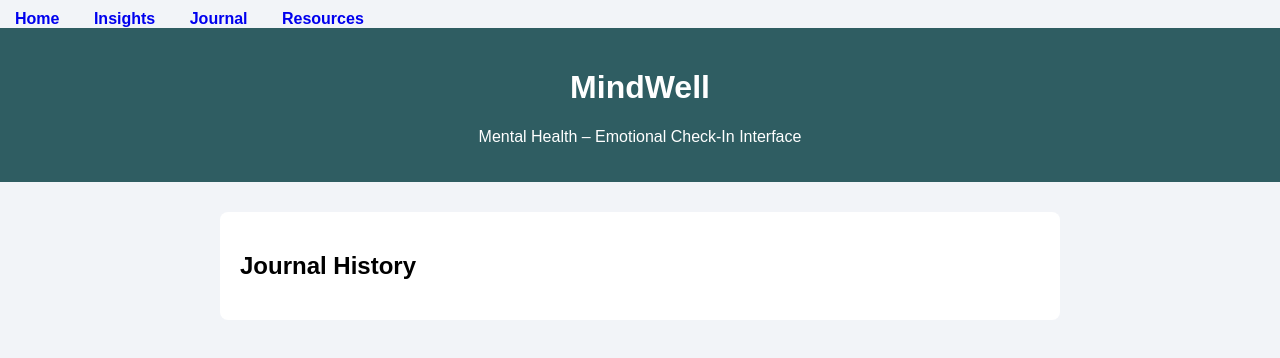
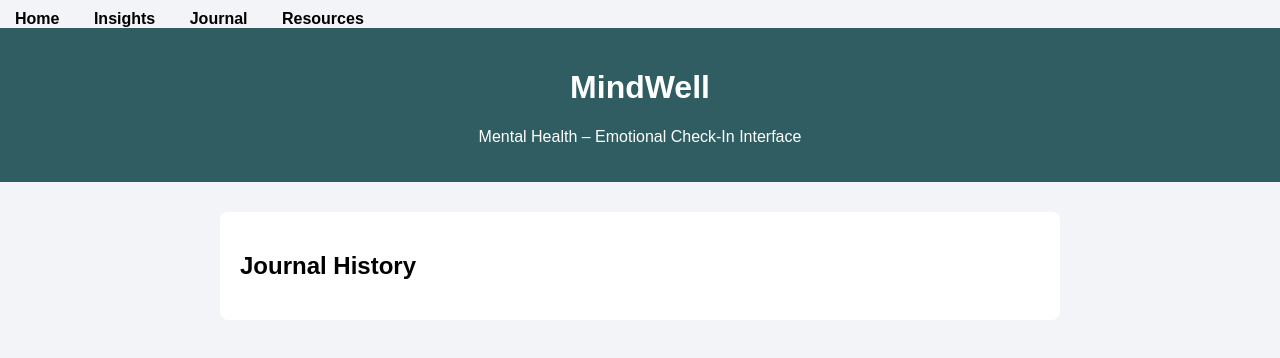
Before and after one commit to mrgold-jpg/mindwell-it390, a plain HTML site: page journal.html in a window 1280 px wide. Drawn offline with Linux system fonts and the light colour scheme.

Commit message:
Fix HTML formatting and update styles

```diff
--- a/journal.html
+++ b/journal.html
@@ -15,7 +15,7 @@
 }
 
 nav a {
-    color: ;
+    color: black;
     text-decoration: none;
     margin: 0 15px;
     font-weight: bold;
@@ -70,4 +70,5 @@
 loadJournal();
 </script>
 </body>
+
 </html>
```
